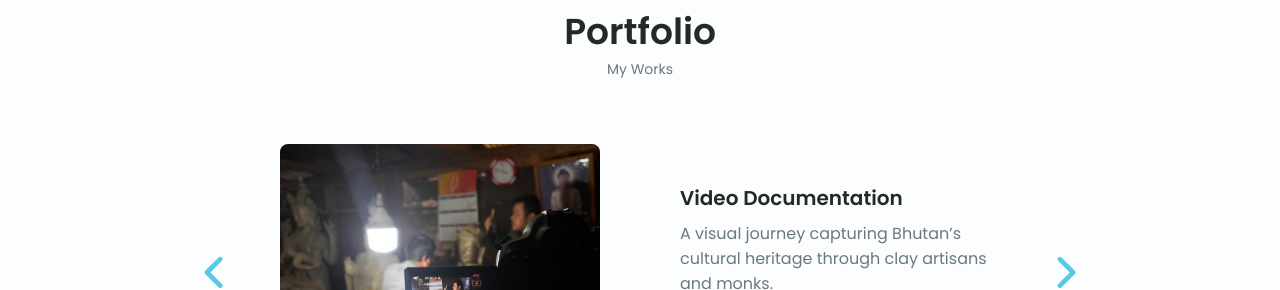
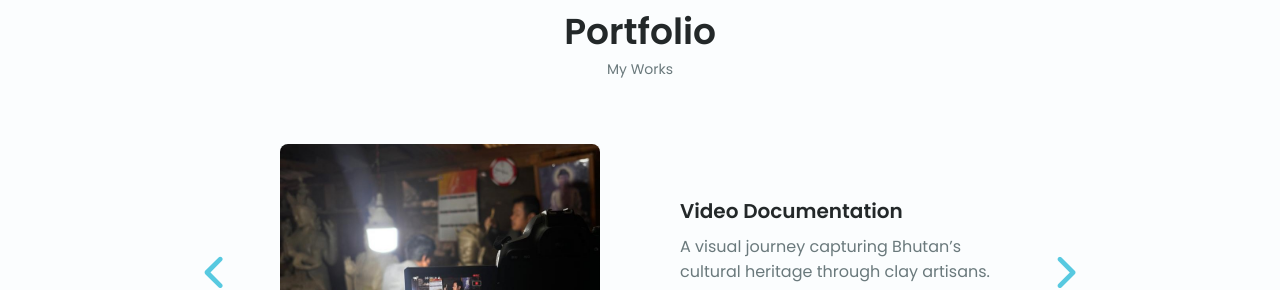
Before and after one commit to UgYen-506/portfoilo, a plain HTML site: page index.html in a window 1280 px wide. Shown: the part 4479-4769 px from the top of the page. Drawn offline with nearby package versions, Linux system fonts and the light colour scheme.

Commit message:
Update index.html

```diff
--- a/index.html
+++ b/index.html
@@ -449,7 +449,7 @@
                         <img src="./packages/images/portfolio4.jpg" alt="Video Documentation" loading="lazy" class="portfolio__img">
                         <div class="portfolio__data">
                             <h3 class="portfolio__title">Video Documentation</h3>
-                            <p class="portfolio__description">A visual journey capturing Bhutan’s cultural heritage through clay artisans and monks.</p>
+                            <p class="portfolio__description">A visual journey capturing Bhutan’s cultural heritage through clay artisans.</p>
                             <a href="https://drive.google.com/drive/folders/1_SFN3iaJWTSfyh6-8UuhR7pN_9v-8iu-?usp=sharing" class="button button--flex button--small portfolio__button">Video<i class="uil uil-arrow-right button__icon"></i></a>
                         </div>
                     </div>
```
